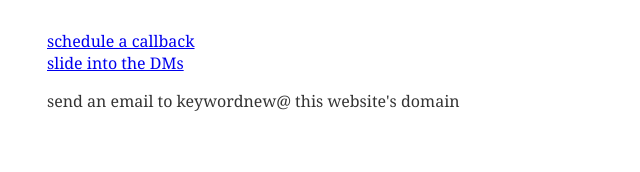
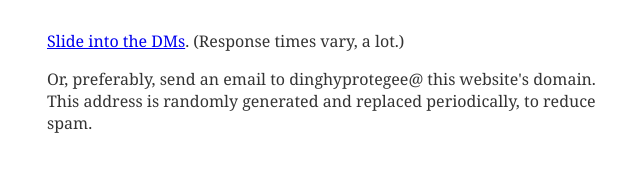
Before and after one commit to keywordnew/keywordnew.github.io, a Gatsby site: page /contact in a window 1280 px wide. Shown: the whole page, without its empty margins (303-943 px from the left). Built offline with nearby package versions, Linux system fonts and the light colour scheme; Gatsby itself is replaced by a stand-in of ours; what typography-theme-lincoln would draw is missing.

Commit message:
Update email, explain reason

```diff
--- a/src/pages/contact.js
+++ b/src/pages/contact.js
@@ -4,13 +4,10 @@ import Main from '../components/main'
 const Contact = () => (
   <Main>
     <div>
-      <a href="https://calendly.com/manil">schedule a callback</a>
+      <a href="https://twitter.com/keywordnew">Slide into the DMs</a>. (Response times vary, a lot.)
     </div>
     <div>
-      <a href="https://twitter.com/keywordnew">slide into the DMs</a>
-    </div>
-    <div>
-      <p>send an email to keywordnew@ this website's domain</p>
+      <p>Or, preferably, send an email to dinghyprotegee@ this website's domain. This address is randomly generated and replaced periodically, to reduce spam.</p>
     </div>
   </Main>
 )
```
